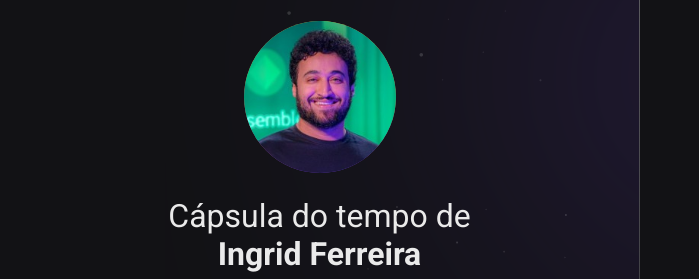
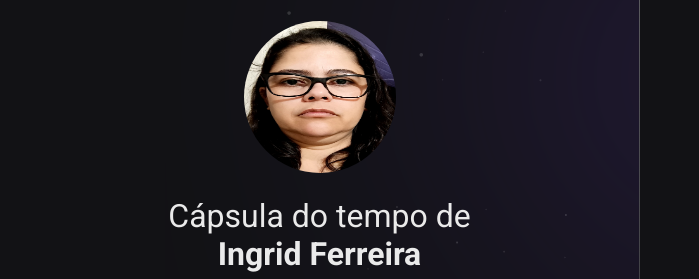
Before and after one commit to ingrid212/APDHTML, a plain HTML site: page index.html in a window 1280 px wide. Shown: the part 273-552 px from the top of the page, 0-699 px from the left. Drawn offline with Linux system fonts and the light colour scheme.

Commit message:
add about

```diff
--- a/index.html
+++ b/index.html
@@ -19,7 +19,7 @@
   <body>
     <aside>
       <img src="./imagem/logo.svg" alt="logo NLW Spacetime" />
-      <img src="./imagem/rodrigo.jpeg" alt="foto do rodrigo" />
+      <img src="./imagem/Ingrid.jpeg" alt="foto do rodrigo" />
 
       <p>
         Cápsula do tempo de<br />
```
Also changed, not shown: imagem/Ingrid.jpeg (added), imagem/rodrigo.jpeg (deleted), 1 other file.
